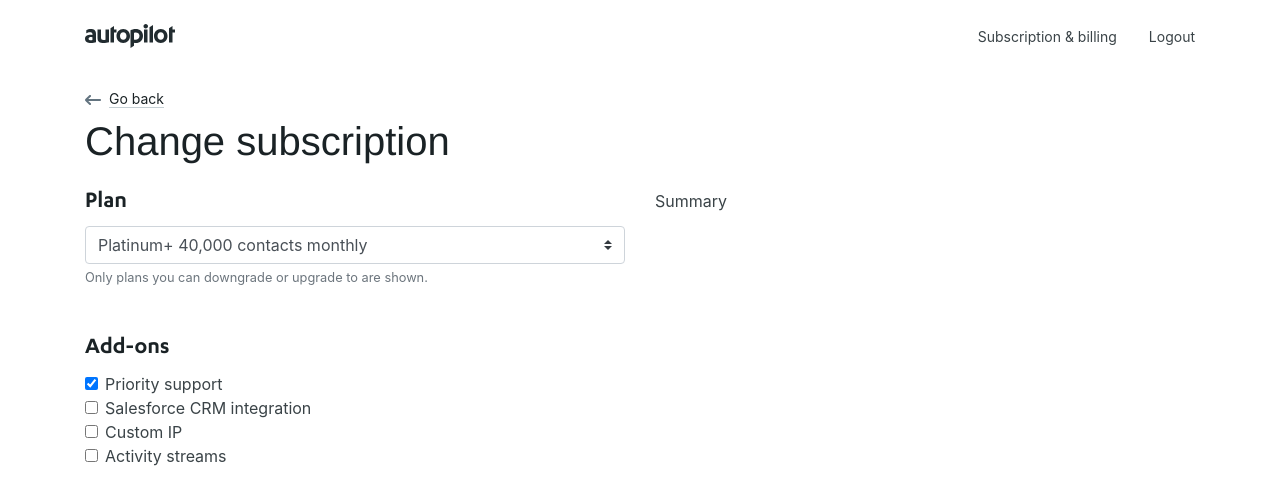
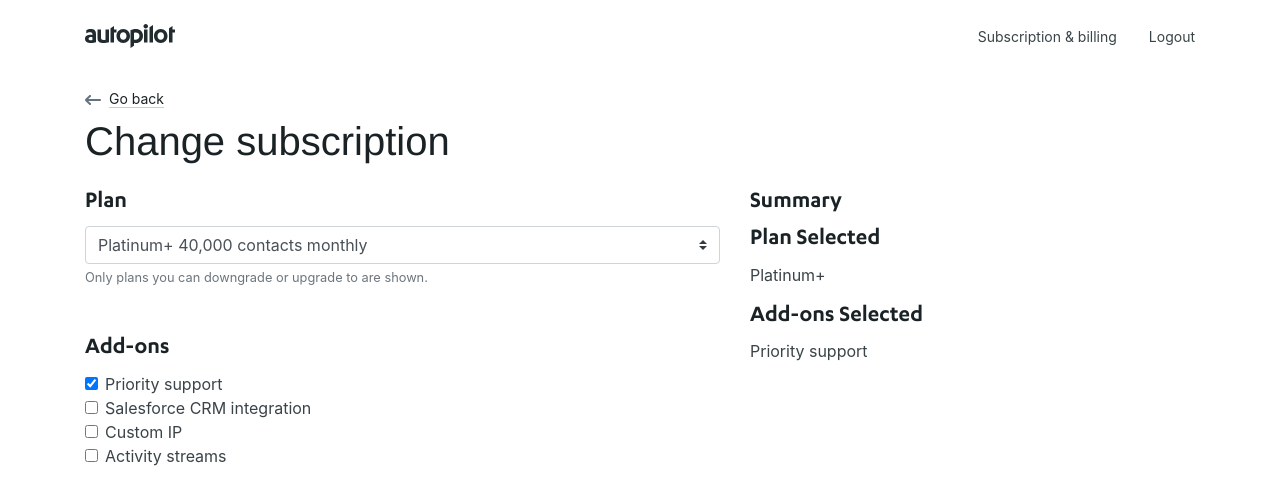
Before and after one commit to BenBish/ahq, a React (Create React App) app: page / in a window 1280 px wide. Shown: the top 504 px of the page. Built offline with nearby package versions, Linux system fonts and the light colour scheme.

Commit message:
Added Summary component

```diff
--- /dev/null
+++ b/src/components/Summary/Summary.jsx
@@ -0,0 +1,22 @@
+import React, { useContext } from "react";
+
+import SubscriptionContext from "../../context/SubscriptionContext";
+
+const Summary = () => {
+  const { activePlan, activeAddOns } = useContext(SubscriptionContext);
+
+  return (
+    <div className="mb-5">
+      <h2>Summary</h2>
+      <h3>Plan Selected</h3>
+      <p>{activePlan}</p>
+
+      <h3>Add-ons Selected</h3>
+      {activeAddOns.map((addOn, index) => (
+        <p key={index}>{addOn}</p>
+      ))}
+    </div>
+  );
+};
+
+export default Summary;
--- a/src/pages/Subscription/Subscription.jsx
+++ b/src/pages/Subscription/Subscription.jsx
@@ -5,6 +5,7 @@
 import BackButton from "../../components/BackButton/BackButton";
 import Plans from "../../components/Plans/Plans";
 import AddOns from "../../components/AddOns/AddOns";
+import Summary from "../../components/Summary/Summary";
 
 const Subscription = () => {
   const [plans] = useState([
@@ -64,11 +65,13 @@
             setActiveAddOns
           }}
         >
-          <div className="col-xs-12 col-lg-6">
+          <div className="col-xs-12 col-lg-7">
             <Plans />
             <AddOns />
           </div>
-          <div className="col-xs-12 col-lg-6">Summary</div>
+          <div className="col-xs-12 col-lg-5">
+            <Summary />
+          </div>
         </SubscriptionContext.Provider>
       </div>
     </Fragment>
```
